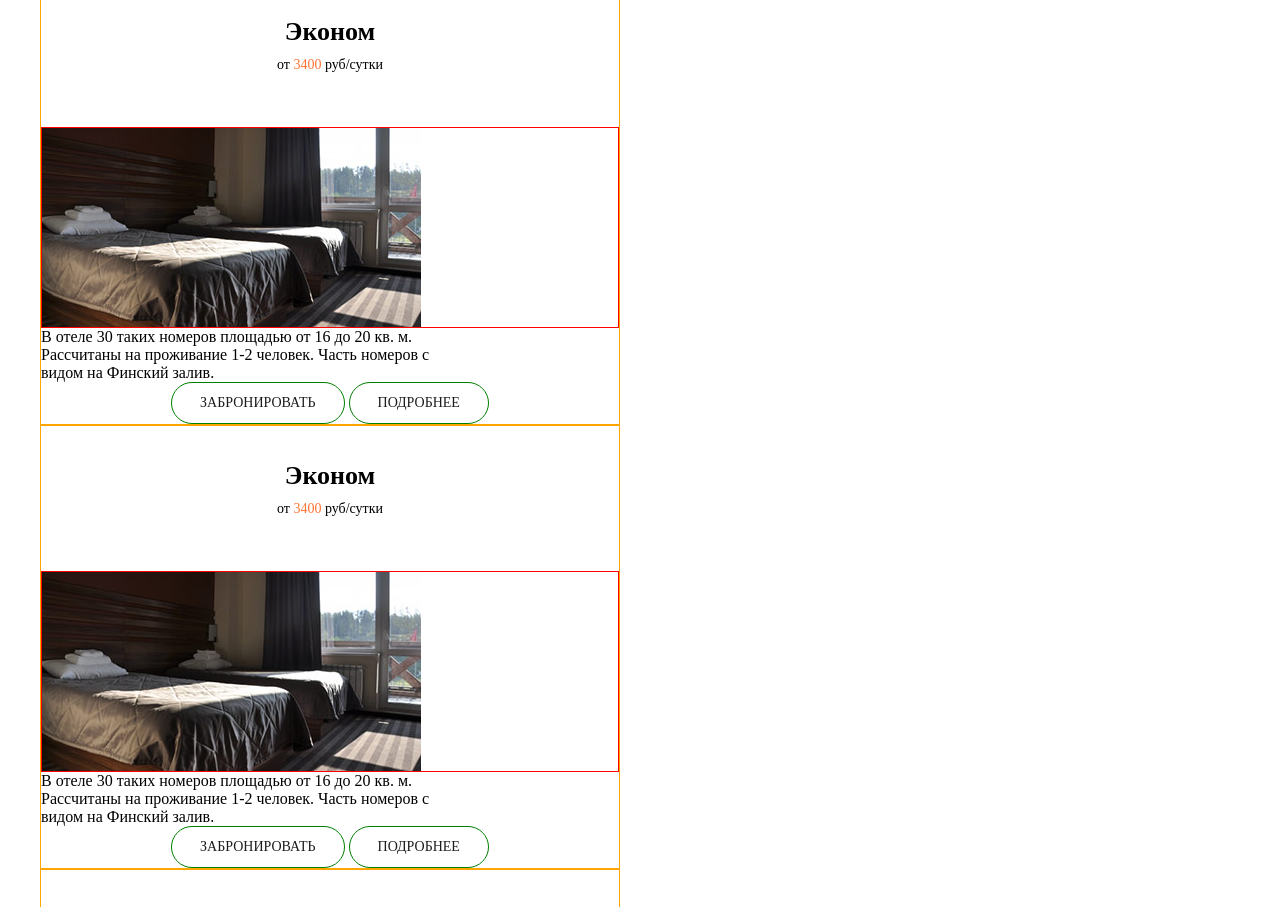
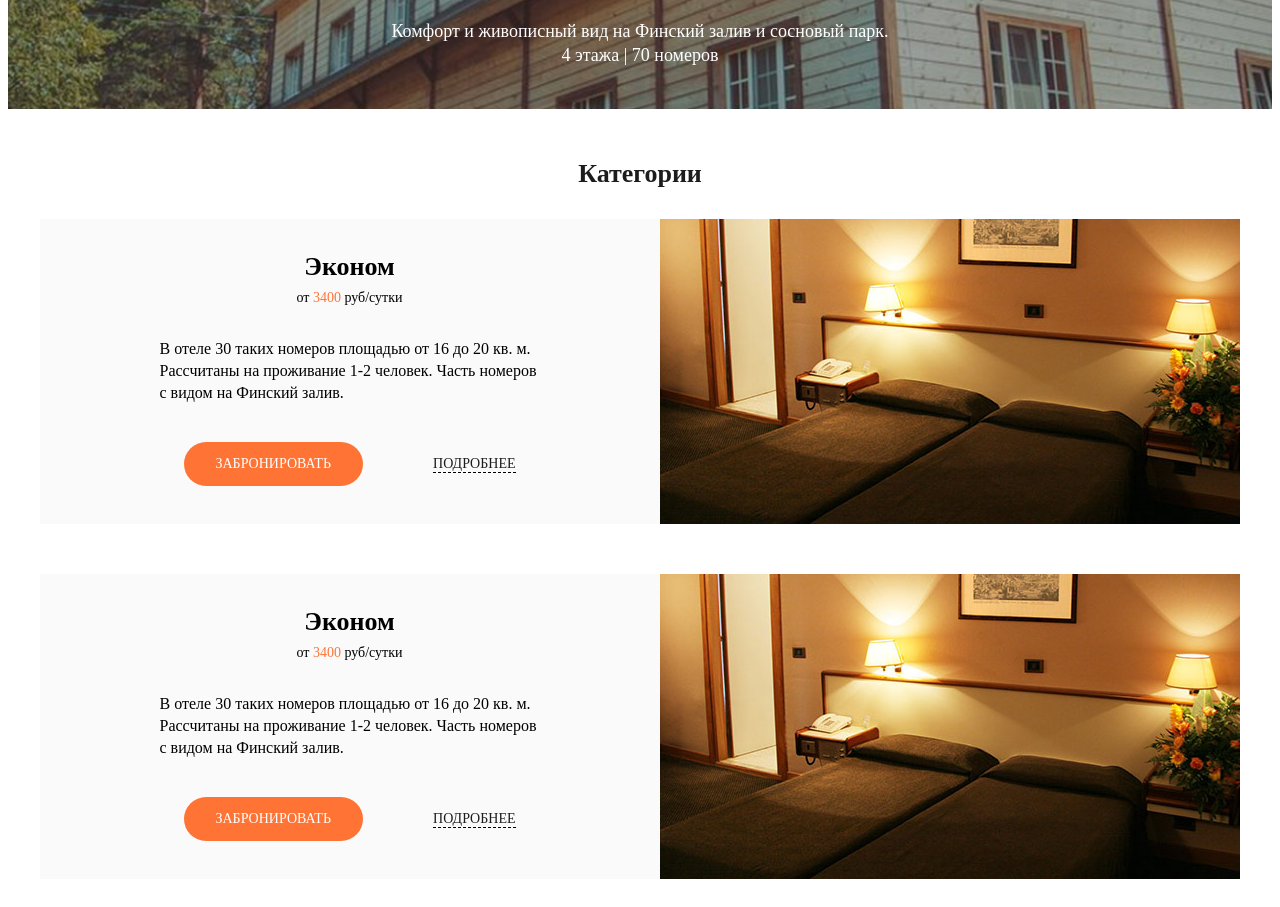
Before and after one commit to dm-gthb/Green-Valley, a website: page src/room-list.html in a window 1280 px wide. Shown: the part 199-1106 px from the top of the page. Drawn offline with nearby package versions, Linux system fonts and the light colour scheme; files that its build step writes are made by us from their sources.

Commit message:
room-list

```diff
--- a/src/less/blocks/btn.less
+++ b/src/less/blocks/btn.less
@@ -2,8 +2,6 @@
   align-self: center;
   position: relative;
   display: block;
-  padding-top: 14px;
-  padding-bottom: 14px;
   font-size: @font-size-btn;
   text-transform: uppercase;
   text-decoration: none;
@@ -23,6 +21,8 @@
       background-color: @orange;
       padding-left: 42px;
       padding-right: 20px;
+      padding-top: 14px;
+      padding-bottom: 14px;
       border-radius: 50px;
       &::before {
         position: absolute;
@@ -36,19 +36,24 @@
     }
 	}
 
-
 	&--white-bordered {
     display: inline-block;
     border: 1px solid white;
     border-radius: 50px;
     padding: 12px 28px;
+  }
+
+  &--non-bordered-round {
+    padding: 14px 32px;
+    border-radius: 50px;
+    background-color: @orange;
+  }
+
+  &--bottom-bordered {
+    color: @text-color-black;
+    border-bottom: 1px dashed black;
+    padding-bottom: 0px;
+  }
+
+  &--non-bordered-square{}
 }
-
-&--room-list {
-    display: inline-block;
-    border: 1px solid green;
-    border-radius: 50px;
-    padding: 12px 28px;
-    color: @text-color-black;
-}
-}
--- a/src/less/blocks/place.less
+++ b/src/less/blocks/place.less
@@ -6,15 +6,25 @@
 	}
 
 	&__text {
-		background-color: @white;
-		padding-top: 40px;
-		padding-bottom: 50px;
+		// border: 1px solid red;
+
+		&--rest-type{
+			background-color: @white;
+			padding-top: 38px;
+			padding-bottom: 50px;
+		}
+
+		&--room-type {
+			background-color: @grey-light;
+			padding-top: 38px;
+			padding-bottom: 28px;
+		}
 	}
 
 	&__title {
 		font-size: @font-size-h1;
 		line-height: 19px;
-		margin-bottom: 12px;
+		margin-bottom: 10px;
 	}
 
 	&__price {
@@ -26,15 +36,12 @@
 		color: @text-color-orange;
 	}
 
-	&__description {
-		max-width: 400px;
-		width: 100%;
-		text-align: left;
-	}
 
+
+
+// если понадобится общий для всех блоков
 	&__img {
-		border: 1px solid red;
+		// border: 1px solid red;
 		display: block;
-		text-align: right;
 	}
 }
--- /dev/null
+++ b/src/less/blocks/promo.less
@@ -0,0 +1,32 @@
+.promo {
+	padding: 65px 0;
+	background-image: url('../../img/promo-bg.jpg');
+	background-repeat: no-repeat;
+	background-position: center center;
+	background-size: cover;
+	text-align: center;
+
+	@media (min-width: @screen-sm-min){
+			min-height: 200px;
+			padding-top: 47px;
+			padding-bottom: 42px;
+		}
+
+	&__title {
+		font-size: 30px;
+		line-height: 42px;
+		color: @white;
+	}
+
+	&__description {
+		font-size: @font-size-h2;
+		line-height: 24px;
+		color: @white;
+		display: none;
+		margin-top: 30px;
+
+		@media (min-width: @screen-sm-min){
+			display: block;
+		}
+	}
+}
--- a/src/less/blocks/rest-type.less
+++ b/src/less/blocks/rest-type.less
@@ -29,4 +29,10 @@
 		margin-left: 10px;
 		margin-bottom: 10px;
 	}
+
+  &__picture {
+    // border: 1px solid red;
+    display: block;
+    text-align: right;
+  }
 }
--- a/src/less/blocks/room-type.less
+++ b/src/less/blocks/room-type.less
@@ -1,22 +1,95 @@
 .room-type {
 
 	&__container {
+		// border: 1px solid green;
 		max-width: 1200px;
 		width: 100%;
 		margin: 0 auto;
+		text-align: center;
+	}
+
+	&__title {
+		padding-top: 50px;
+		margin-bottom: 30px;
+		font-size: @font-size-h1;
+		color: @text-color-black;
 	}
 
 	&__wrapper {
+		// border: 2px dashed green;
+		max-width: 1200px;
+		width: 100%;
 		display: flex;
 		flex-wrap: wrap;
 		flex-direction: column;
+		align-items: center;
 	}
 
 	&__item {
-		border: 1px solid orange;
-		flex-basis: auto;
-		flex-shrink: 1;
+		// border: 1px solid orange;
+		position: relative;
+		padding-bottom: 18px;
+		background-color: @grey-light;
+		width: 100%;
+		margin: auto;
+		margin-bottom: 50px;
+		text-align: center;
+
+		@media (min-width: @screen-lg-min) {
+	    padding-right: 581px;
+	    min-height: 305px;
+  }
+	}
+
+	&__picture {
+		display: block;
 		max-width: 580px;
+		width: 100%;
+		margin: 0 auto;
+		margin-bottom: 38px;
 		text-align: center;
+
+		@media (min-width: @screen-lg-min) {
+      position: absolute;
+      top: 0;
+      right: 0;
+      width: 581px;
+      height: 100%;
+    }
+	}
+
+	&__img {
+		display: block;
+		width: 100%;
+		height: auto;
+
+			@supports (object-fit: cover) {
+        height: 100%;
+        object-fit: cover;
+      }
+	}
+
+	&__description {
+		padding-left: 20px;
+		padding-right: 20px;
+		order: 20;
+		// border: 1px solid green;
+		margin: 0 auto;
+		margin-bottom: 38px;
+		max-width: 420px;
+		width: 100%;
+		text-align: left;
+		font-size: @font-size-base;
+		line-height: @line-height-base;
+	}
+
+	&__btn-wrapper {
+		max-width: 332px;
+		width: 100%;
+		margin: 0 auto;
+		// border: 1px solid green;
+		display: flex;
+		flex-wrap: wrap;
+		justify-content: space-between;
 	}
 }
--- a/src/less/style.less
+++ b/src/less/style.less
@@ -16,3 +16,4 @@
 @import 'blocks/owl.carousel.less';
 @import 'blocks/place.less';
 @import 'blocks/room-type.less';
+@import 'blocks/promo.less';
--- a/src/room-list.html
+++ b/src/room-list.html
@@ -38,8 +38,8 @@
 
 	<div class="promo">
 		<p class="promo__title">Номера в отеле Green Valley</p>
-		<p class="promo-description">Комфорт и живописный вид на Финский залив и сосновый парк <br>
-		4 этажа 70 номеров
+		<p class="promo__description">Комфорт и живописный вид на Финский залив и сосновый парк. <br>
+		4 этажа | 70 номеров
 		</p>
 	</div>
 
@@ -49,78 +49,70 @@
 				<div class="room-type__wrapper">
 
 					<div class="room-type__item">
-						<div class="place__text">
+						<div class="place__text place__text--room-type">
 							<h2 class="place__title">Эконом</h2>
 							<span class="place__price">
 								от <span class="place__total-sum">3400</span> руб/сутки
 							</span>
 						</div>
-						<picture class="place__img">
-              <source srcset="./img/rest-type-hotel-lg.jpg" media="(min-width: 1200px)">
-              <source srcset="./img/rest-type-hotel-sm-md.jpg" media="(min-width: 768px)">
-              <img srcset="./img/rest-type-hotel-xs.jpg" alt="hotel">
+						<picture class="room-type__picture">
+              <img class="room-type__img" srcset="./img/room-type-econom-lg.jpg" alt="hotel">
             </picture>
-						<p class="place__description">В отеле 30 таких номеров площадью от 16 до 20 кв. м. Рассчитаны на проживание 1-2 человек. Часть номеров с видом на Финский залив.</p>
+						<p class="room-type__description">В отеле 30 таких номеров площадью от 16 до 20 кв. м. Рассчитаны на проживание 1-2 человек. Часть номеров с видом на Финский залив.</p>
 						<div class="room-type__btn-wrapper">
-							<a href="form.html" class="btn btn--room-list">Забронировать</a>
-							<a href="single-room.html" class="btn  btn--room-list">Подробнее</a>
+							<a href="form.html" class="btn btn--non-bordered-round">Забронировать</a>
+							<a href="single-room.html" class="btn  btn--bottom-bordered">Подробнее</a>
 						</div>
 					</div>
 
 					<div class="room-type__item">
-						<div class="place__text">
+						<div class="place__text place__text--room-type">
 							<h2 class="place__title">Эконом</h2>
 							<span class="place__price">
 								от <span class="place__total-sum">3400</span> руб/сутки
 							</span>
 						</div>
-						<picture class="place__img">
-              <source srcset="./img/rest-type-hotel-lg.jpg" media="(min-width: 1200px)">
-              <source srcset="./img/rest-type-hotel-sm-md.jpg" media="(min-width: 768px)">
-              <img srcset="./img/rest-type-hotel-xs.jpg" alt="hotel">
+						<picture class="room-type__picture">
+              <img class="room-type__img" srcset="./img/room-type-econom-lg.jpg" alt="hotel">
             </picture>
-						<p class="place__description">В отеле 30 таких номеров площадью от 16 до 20 кв. м. Рассчитаны на проживание 1-2 человек. Часть номеров с видом на Финский залив.</p>
+						<p class="room-type__description">В отеле 30 таких номеров площадью от 16 до 20 кв. м. Рассчитаны на проживание 1-2 человек. Часть номеров с видом на Финский залив.</p>
 						<div class="room-type__btn-wrapper">
-							<a href="form.html" class="btn btn--room-list">Забронировать</a>
-							<a href="single-room.html" class="btn  btn--room-list">Подробнее</a>
+							<a href="form.html" class="btn btn--non-bordered-round">Забронировать</a>
+							<a href="single-room.html" class="btn  btn--bottom-bordered">Подробнее</a>
 						</div>
 					</div>
 
 					<div class="room-type__item">
-						<div class="place__text">
+						<div class="place__text place__text--room-type">
 							<h2 class="place__title">Эконом</h2>
 							<span class="place__price">
 								от <span class="place__total-sum">3400</span> руб/сутки
 							</span>
 						</div>
-						<picture class="place__img">
-              <source srcset="./img/rest-type-hotel-lg.jpg" media="(min-width: 1200px)">
-              <source srcset="./img/rest-type-hotel-sm-md.jpg" media="(min-width: 768px)">
-              <img srcset="./img/rest-type-hotel-xs.jpg" alt="hotel">
+						<picture class="room-type__picture">
+              <img class="room-type__img" srcset="./img/room-type-econom-lg.jpg" alt="hotel">
             </picture>
-						<p class="place__description">В отеле 30 таких номеров площадью от 16 до 20 кв. м. Рассчитаны на проживание 1-2 человек. Часть номеров с видом на Финский залив.</p>
+						<p class="room-type__description">В отеле 30 таких номеров площадью от 16 до 20 кв. м. Рассчитаны на проживание 1-2 человек. Часть номеров с видом на Финский залив.</p>
 						<div class="room-type__btn-wrapper">
-							<a href="form.html" class="btn btn--room-list">Забронировать</a>
-							<a href="single-room.html" class="btn  btn--room-list">Подробнее</a>
+							<a href="form.html" class="btn btn--non-bordered-round">Забронировать</a>
+							<a href="single-room.html" class="btn  btn--bottom-bordered">Подробнее</a>
 						</div>
 					</div>
 
 					<div class="room-type__item">
-						<div class="place__text">
+						<div class="place__text place__text--room-type">
 							<h2 class="place__title">Эконом</h2>
 							<span class="place__price">
 								от <span class="place__total-sum">3400</span> руб/сутки
 							</span>
 						</div>
-						<picture class="place__img">
-              <source srcset="./img/rest-type-hotel-lg.jpg" media="(min-width: 1200px)">
-              <source srcset="./img/rest-type-hotel-sm-md.jpg" media="(min-width: 768px)">
-              <img srcset="./img/rest-type-hotel-xs.jpg" alt="hotel">
+						<picture class="room-type__picture">
+              <img class="room-type__img" srcset="./img/room-type-econom-lg.jpg" alt="hotel">
             </picture>
-						<p class="place__description">В отеле 30 таких номеров площадью от 16 до 20 кв. м. Рассчитаны на проживание 1-2 человек. Часть номеров с видом на Финский залив.</p>
+						<p class="room-type__description">В отеле 30 таких номеров площадью от 16 до 20 кв. м. Рассчитаны на проживание 1-2 человек. Часть номеров с видом на Финский залив.</p>
 						<div class="room-type__btn-wrapper">
-							<a href="form.html" class="btn btn--room-list">Забронировать</a>
-							<a href="single-room.html" class="btn  btn--room-list">Подробнее</a>
+							<a href="form.html" class="btn btn--non-bordered-round">Забронировать</a>
+							<a href="single-room.html" class="btn  btn--bottom-bordered">Подробнее</a>
 						</div>
 					</div>
 
```
Also changed, not shown: src/index.html (+4 -4 lines), src/img/promo-bg.jpg (added), src/img/room-type-econom-lg.jpg (added), src/img/room-type-econom-xs.jpg (added).
